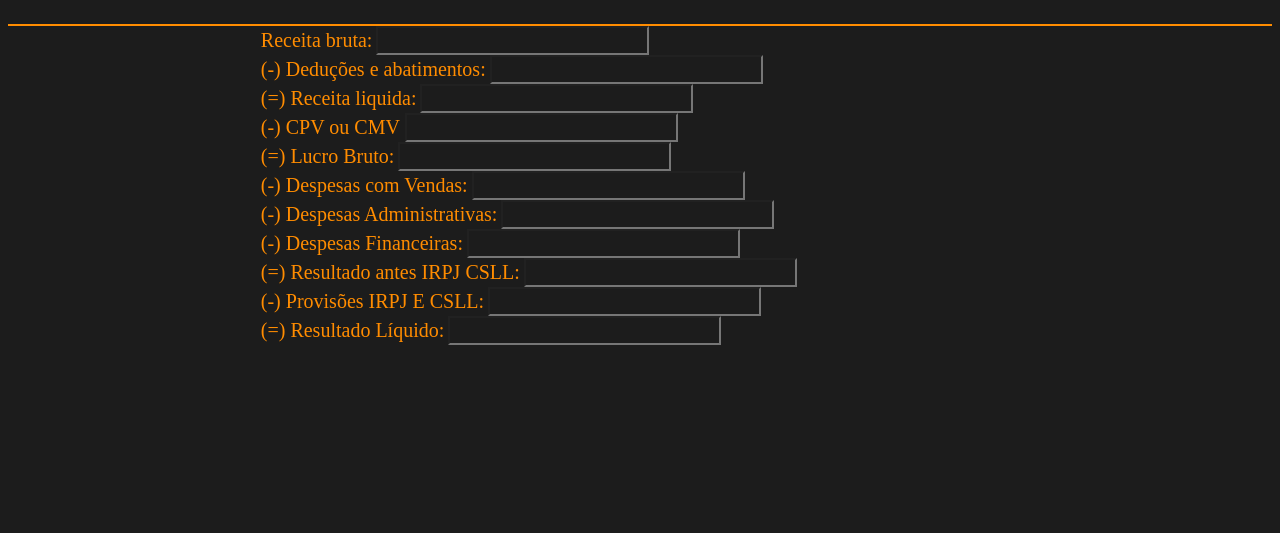
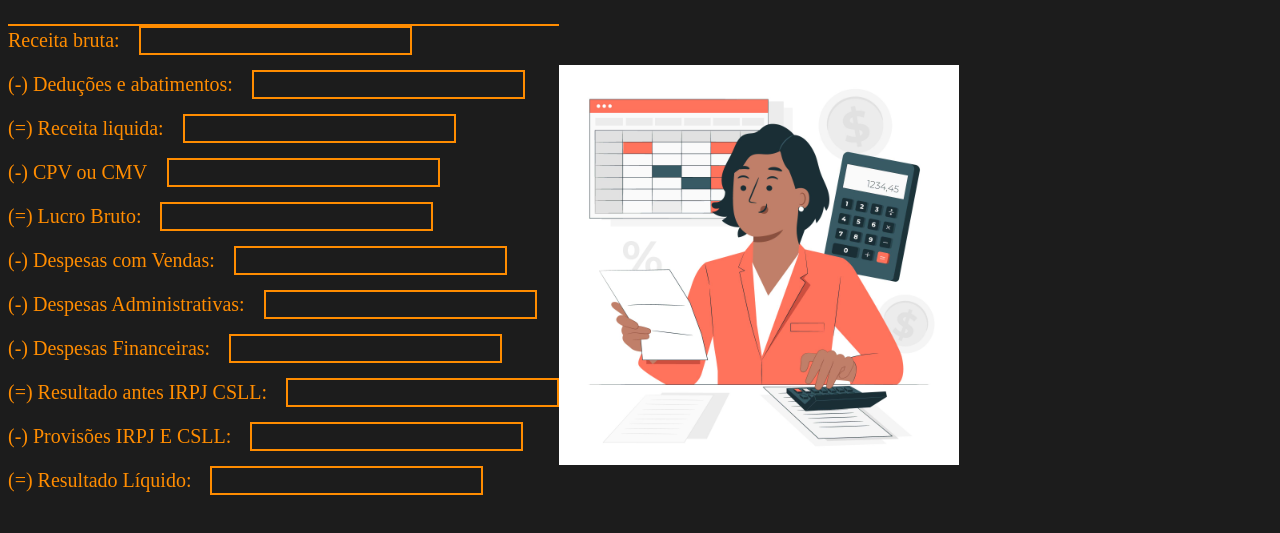
Before and after one commit to Isaacmag97/DREsimplificado, a plain HTML site: page index.html in a window 1280 px wide. Shown: the part 77-610 px from the top of the page. Drawn offline with Linux system fonts and the light colour scheme.

Commit message:
Verificando algumas ideias

```diff
--- a/index.html
+++ b/index.html
@@ -12,6 +12,7 @@
             <h1 class="title">DRE Simplificada</h1>
     </header>
     <main>
+        <div class="container">
             <div class="containerForm">
                 <form>
                     <label class="itens">Receita bruta:</label>
@@ -38,6 +39,10 @@
                     <input type="number" name="res_liq"><br>
                 </form>
             </div>
+            <div clas="containerImg">
+                <img class="contadora" src="./images/contadora.jpg" alt="Profissional contadora">
+            </div>
+        </div>
 </body>
 
 </html>
--- a/style.css
+++ b/style.css
@@ -10,18 +10,30 @@
     font-size: 40px;
 }
 
+.container{
+
+    display: flex;
+    align-items: center;
+}
+
+.contadora{
+    height: 400px;
+    width: 400px;
+}
+
 .containerForm{
     border-top: 2px solid #FF8C00;
-    justify-content: center;
 }
 
 .itens{
-    margin-left: 20%;
+    margin-right: 15px;
     color: #FF8C00;
     font-size: 20px;
 }
 
 input{
     color: #FF8C00;
+    border: #FF8C00 solid 2px;
     font-size: 20px;
+    margin-bottom: 15px;
 }
```
Also changed, not shown: images/contadora.jpg (added). Lines whose indentation alone changed are shown as unchanged.
